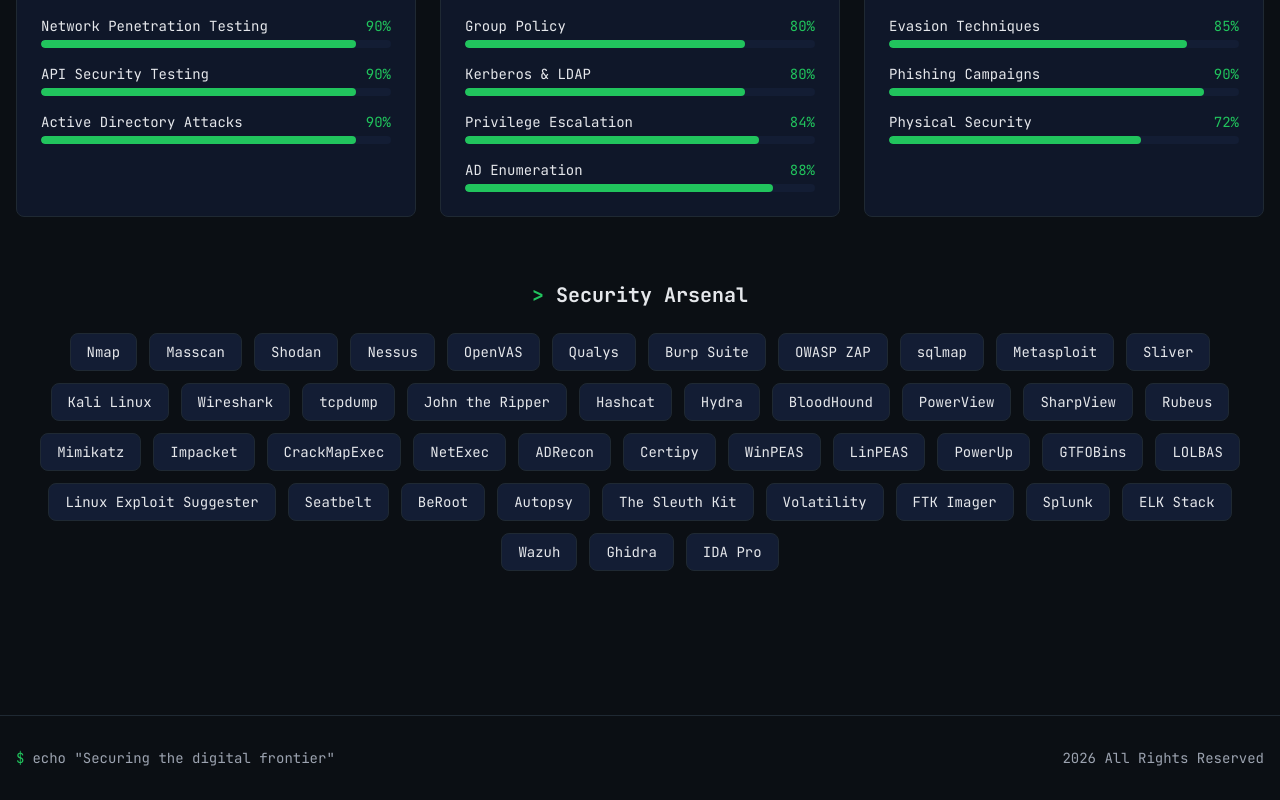
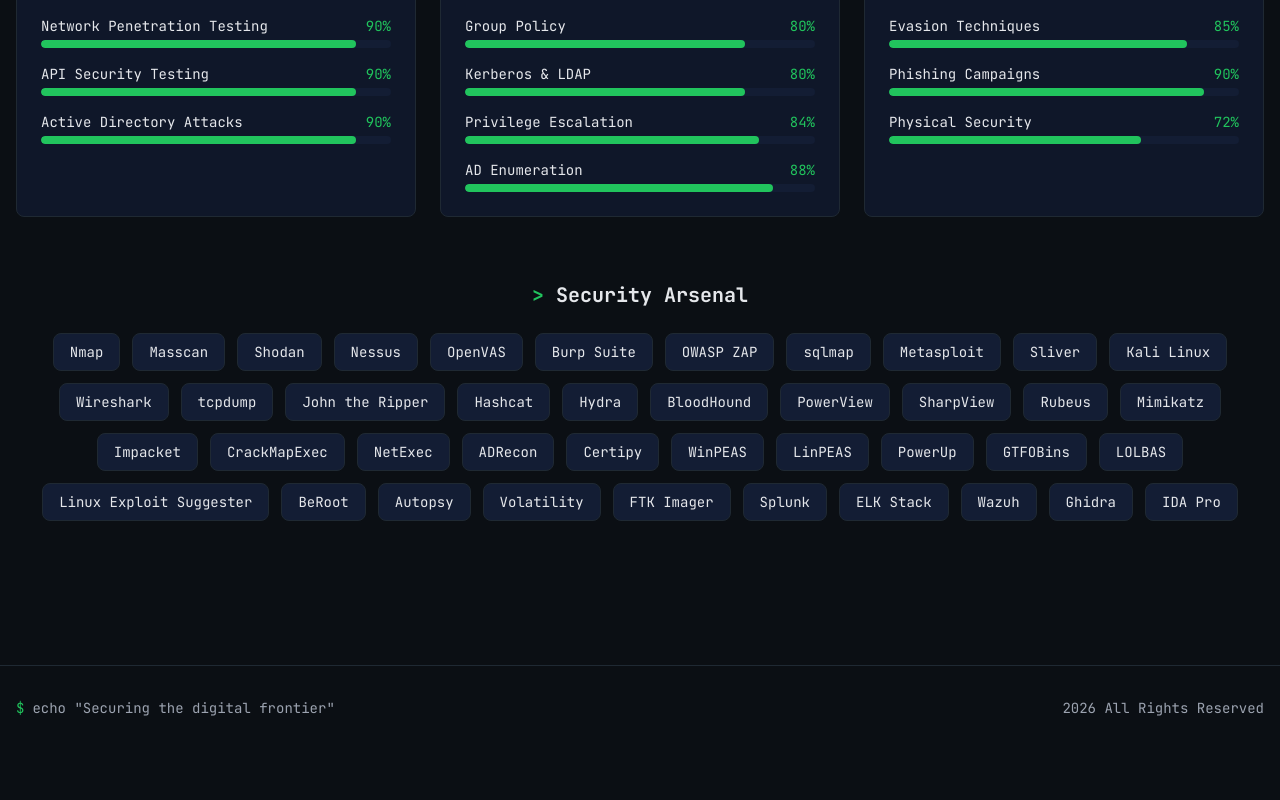
Before and after one commit to masum-billah14/portfolio1419, a React (Vite) app: page /skills in a window 1280 px wide. Shown: the part 1119-1919 px from the top of the page. After the commit the page ends 1869 px from the top, so only its background shows below. Built offline with nearby package versions, Linux system fonts and the light colour scheme.

Commit message:
Update certifications

```diff
--- a/src/pages/Skills.tsx
+++ b/src/pages/Skills.tsx
@@ -105,7 +105,6 @@
   "Shodan",
   "Nessus",
   "OpenVAS",
-  "Qualys",
   "Burp Suite",
   "OWASP ZAP",
   "sqlmap",
@@ -133,10 +132,8 @@
   "GTFOBins",
   "LOLBAS",
   "Linux Exploit Suggester",
-  "Seatbelt",
   "BeRoot",
   "Autopsy",
-  "The Sleuth Kit",
   "Volatility",
   "FTK Imager",
   "Splunk",
```
